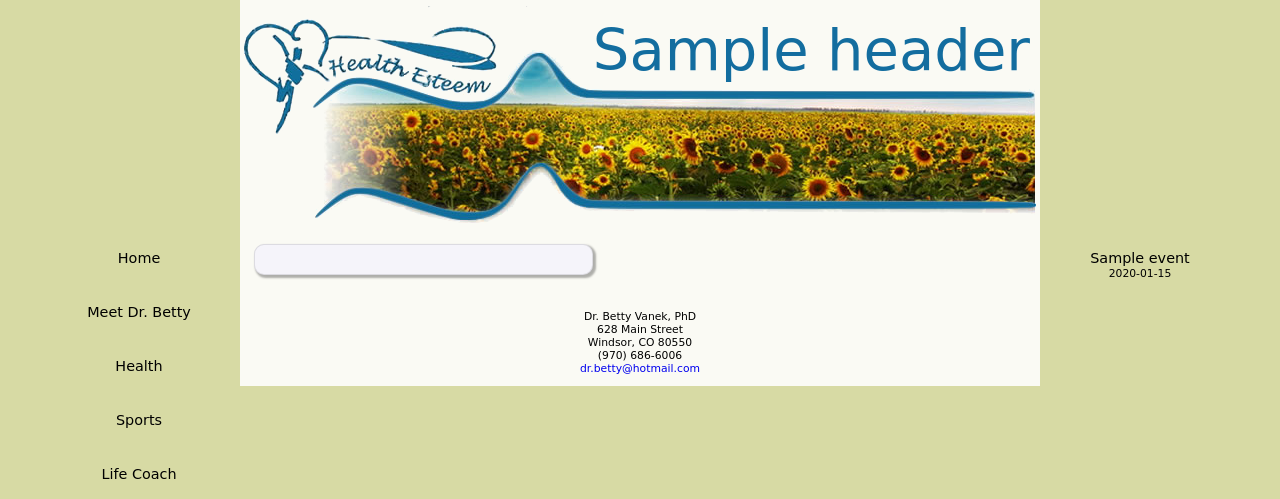
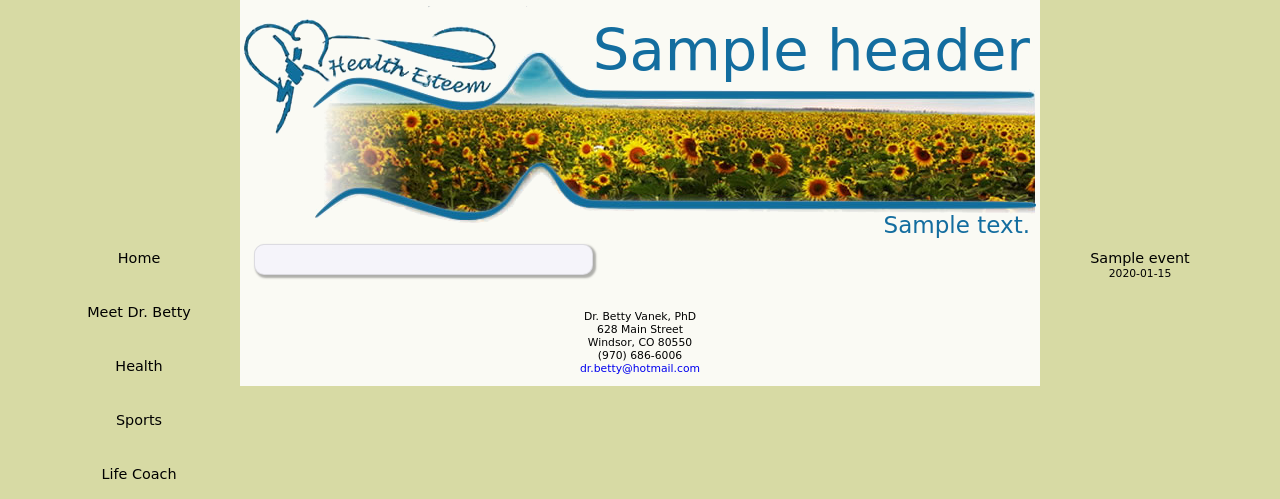
Before and after one commit to owenleonard/gethealthesteem, a Django app: template templates/website/health.html in a window 1280 px wide. Shown: the top 499 px of the page. Run offline with Django 3.2, Linux system fonts and the light colour scheme; the template is opened without the code that fills it: most values are stand-ins (such as "Sample title", 1, 10 or a date in 2020); some libraries are stand-ins or nearby versions.

Commit message:
add slogan to header

```diff
--- a/static/css/layout.css
+++ b/static/css/layout.css
@@ -87,13 +87,23 @@ body {
 	width: 800px;
 	font-size: 8em;
 }
-.header span {
+
+.slogan,
+.header-title {
 	text-align: right;
-	font-size: .5em;
 	float: right;
-	margin-top: -240px;
 	margin-right: 10px;
 	color: #136D9F;
+}
+
+.header-title {
+	font-size: .5em;
+	margin-top: -240px;
+}
+
+.slogan {
+	font-size: .20em;
+	margin-top: -45px;
 }
 
 .section {
--- a/templates/website/base.html
+++ b/templates/website/base.html
@@ -36,7 +36,8 @@
 					<area shape="rect" coords="0,0,400,80" href="/">
 					<area shape="rect" coords="0,80,800,215" href="/">
 				</map>
-				<span>{{ header }}</span>
+				<span class="header-title">{{ header }}</span>
+				<span class="slogan">{{ slogan.description }}</span>
 			</div>
 
 
```
Also changed, not shown: website/views.py (+10 -7 lines).
